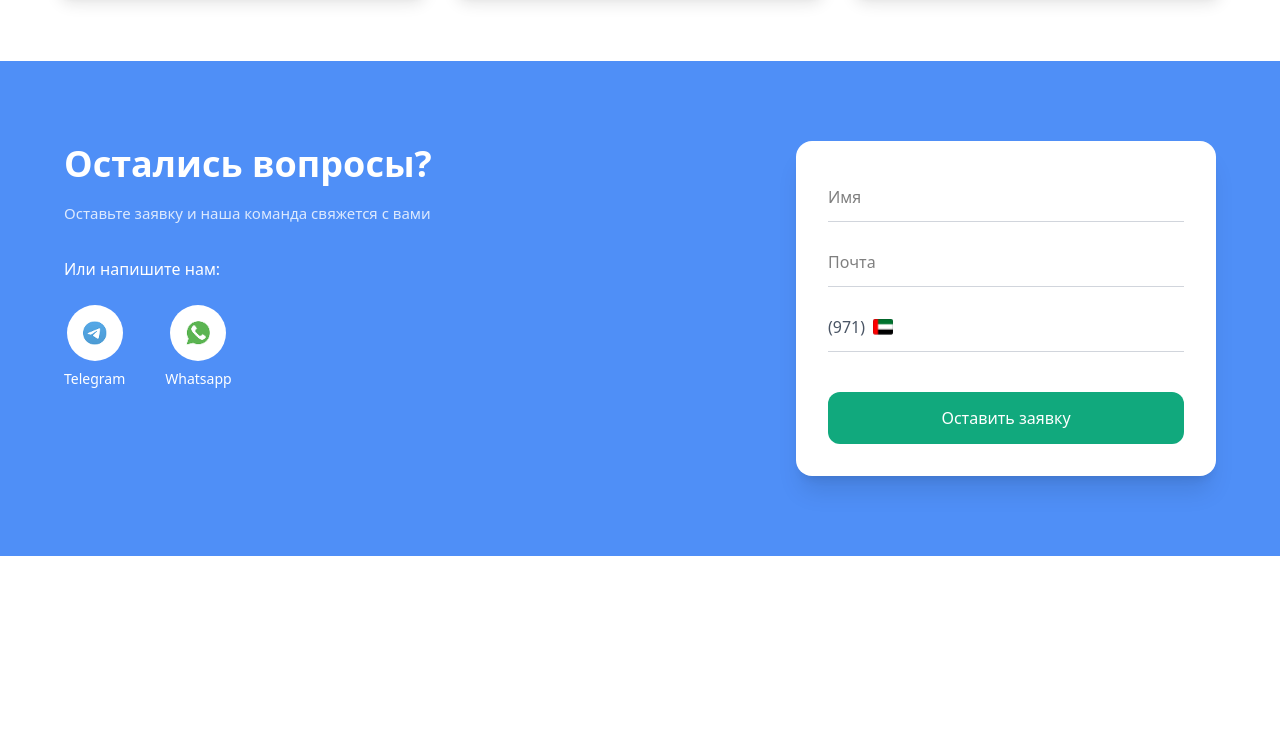
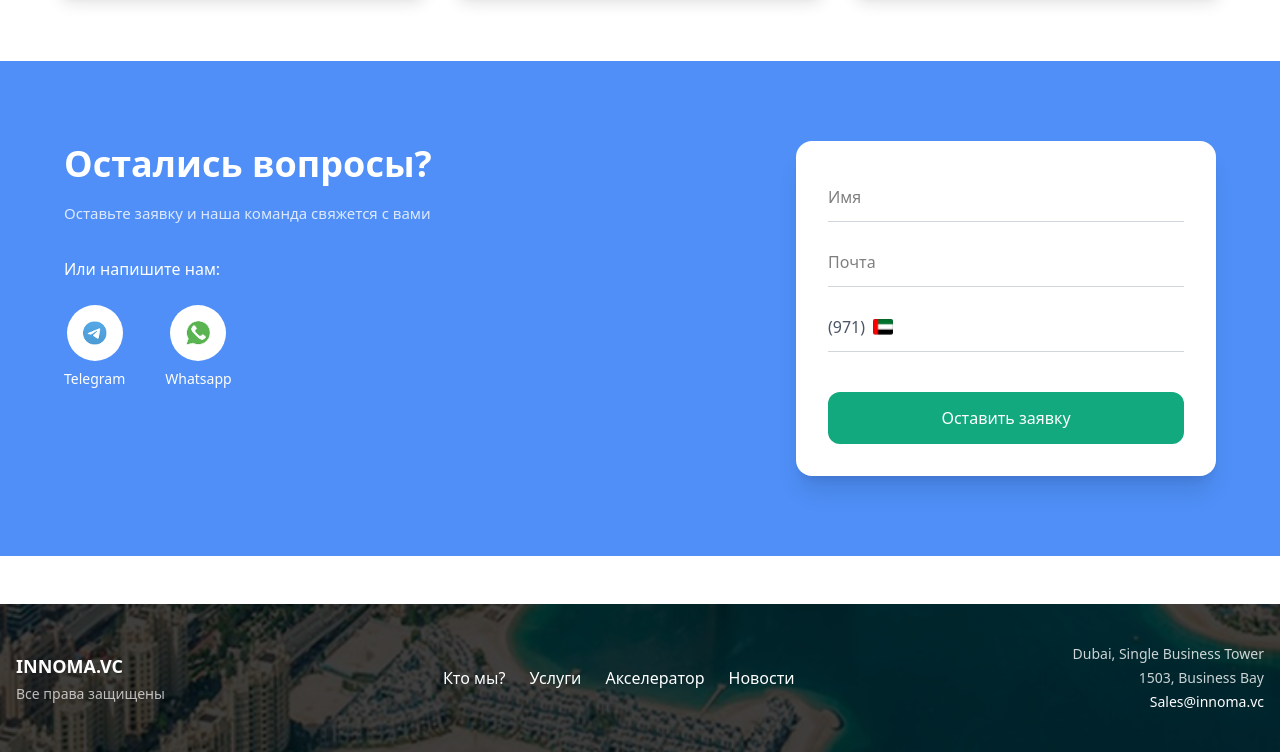
Before and after one commit to odinaevbilol/exam2, a website: page index.html in a window 1280 px wide. Shown: the part 10987-11739 px from the top of the page. Before the commit the page ends 11543 px from the top, so only its background shows below. Drawn offline with Linux system fonts and the light colour scheme.

Commit message:
section 20 final

```diff
--- a/index.html
+++ b/index.html
@@ -1346,6 +1346,59 @@
   </div>
 </section>
 
+
+<br>
+<br>
+
+
+
+<footer
+  class="relative bg-cover bg-center"
+  style="background-image: url('./src/uae-4-2048x1367\ 3.png')"
+>
+
+  <div class="absolute inset-0 bg-black/75"></div>
+
+
+  <div
+    class="relative z-10 max-w-7xl mx-auto px-4 py-10
+           flex flex-col gap-8
+           md:flex-row md:items-center md:justify-between"
+  >
+    <div class="text-center md:text-left">
+      <p class="text-white font-bold text-lg">INNOMA.VC</p>
+      <p class="text-white/70 text-sm mt-1">
+        Все права защищены
+      </p>
+    </div>
+
+
+    <nav
+      class="flex flex-col gap-4 text-center
+             md:flex-row md:gap-6"
+    >
+      <a href="#" class="text-white hover:text-blue-400 transition">
+        Кто мы?
+      </a>
+      <a href="#" class="text-white hover:text-blue-400 transition">
+        Услуги
+      </a>
+      <a href="#" class="text-white hover:text-blue-400 transition">
+        Акселератор
+      </a>
+      <a href="#" class="text-white hover:text-blue-400 transition">
+        Новости
+      </a>
+    </nav>
+
+
+    <div class="text-center md:text-right text-white/80 text-sm space-y-1">
+      <p>Dubai, Single Business Tower</p>
+      <p>1503, Business Bay</p>
+      <p class="text-white">Sales@innoma.vc</p>
+    </div>
+  </div>
+</footer>
 </body>
 
 </html>
```
Also changed, not shown: src/output.css, src/uae-4-2048x1367 3.png (added).
